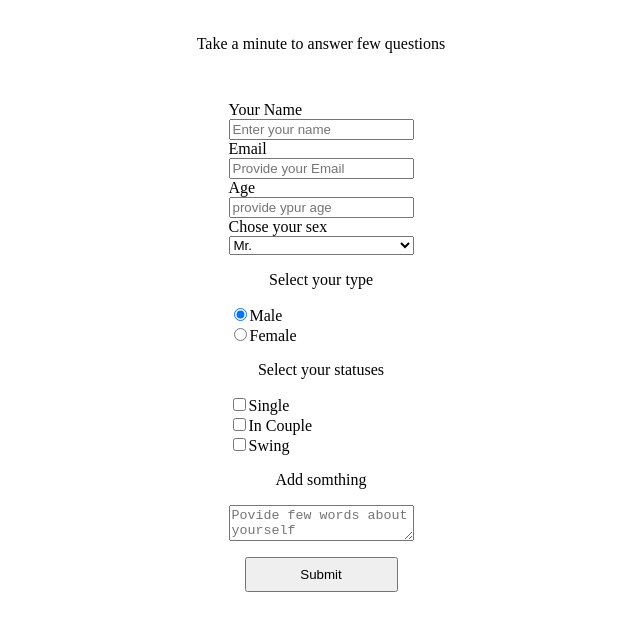
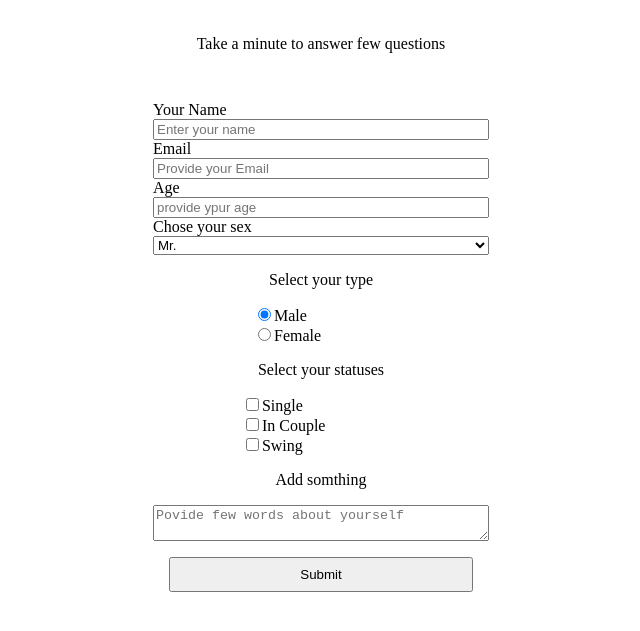
Before and after one commit to halfnext/FCC_Servey_Form, a plain HTML site: page index.html in a window 1280 px wide. Shown: the part 69-700 px from the top of the page, without its empty margins (327-967 px from the left). Drawn offline with Linux system fonts and the light colour scheme.

Commit message:
second format

```diff
--- a/index.html
+++ b/index.html
@@ -9,7 +9,7 @@
 <body>
     <h1 id="title">Survey Form</h1>
     <p id="description">Take a minute to answer few questions</p>
-    <div>
+    <main>
         <form id="survey-form">
             <label id="name-label" for="name">Your Name</label>
             <input type="" name="name" id="name" placeholder="Enter your name" required>
@@ -40,7 +40,7 @@
             <textarea placeholder="Povide few words about yourself"></textarea>
             <button id="submit">Submit</button>
         </form>
-    </div>
+    </main>
 </body>
 
 </html>
--- a/style.css
+++ b/style.css
@@ -5,12 +5,17 @@ body {
     width: 100%;
     align-self: center;
 }
+main {
+    width: fit-content;
+    align-self: center;
+    justify-content: center;
+    width: 50vh;
+}
 div {
     display: flex;
     flex-direction: column;
     justify-content: center;
     align-self: center;
-    width: 100%;
 }
 #survey-form {
     display: flex;
```
